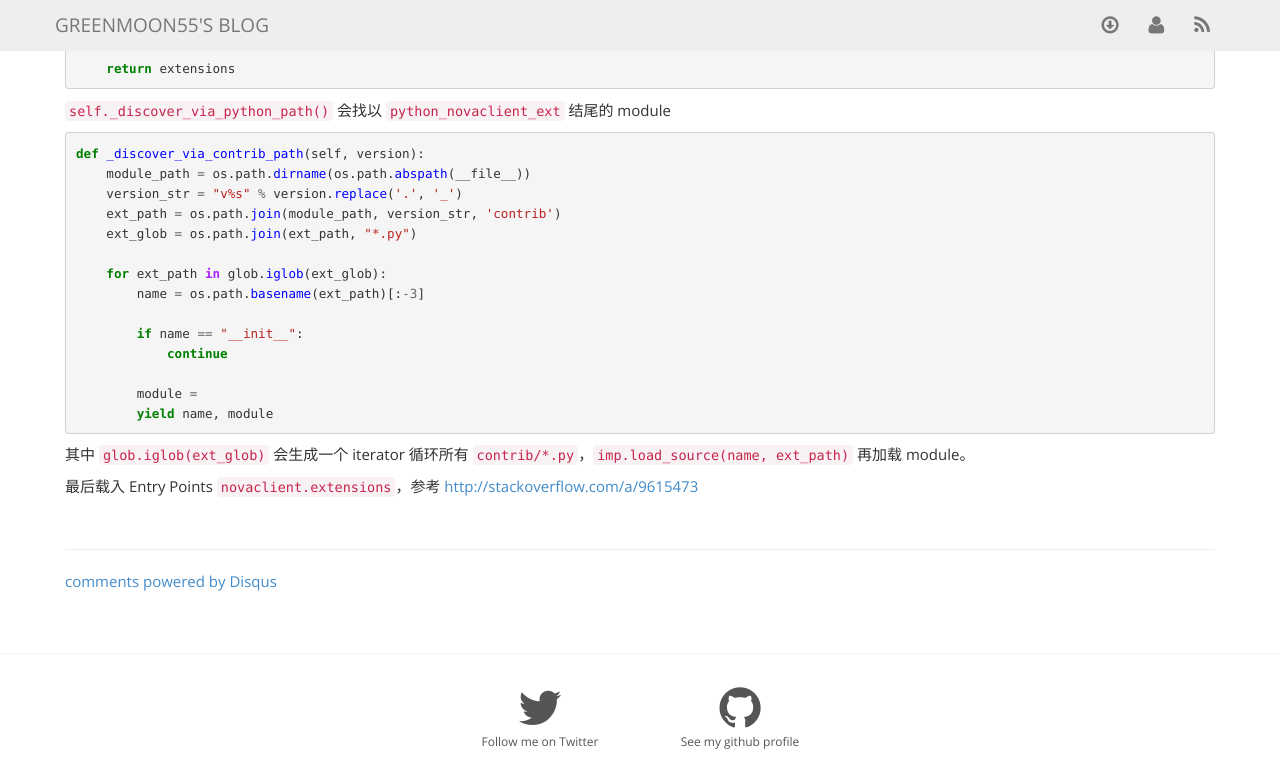
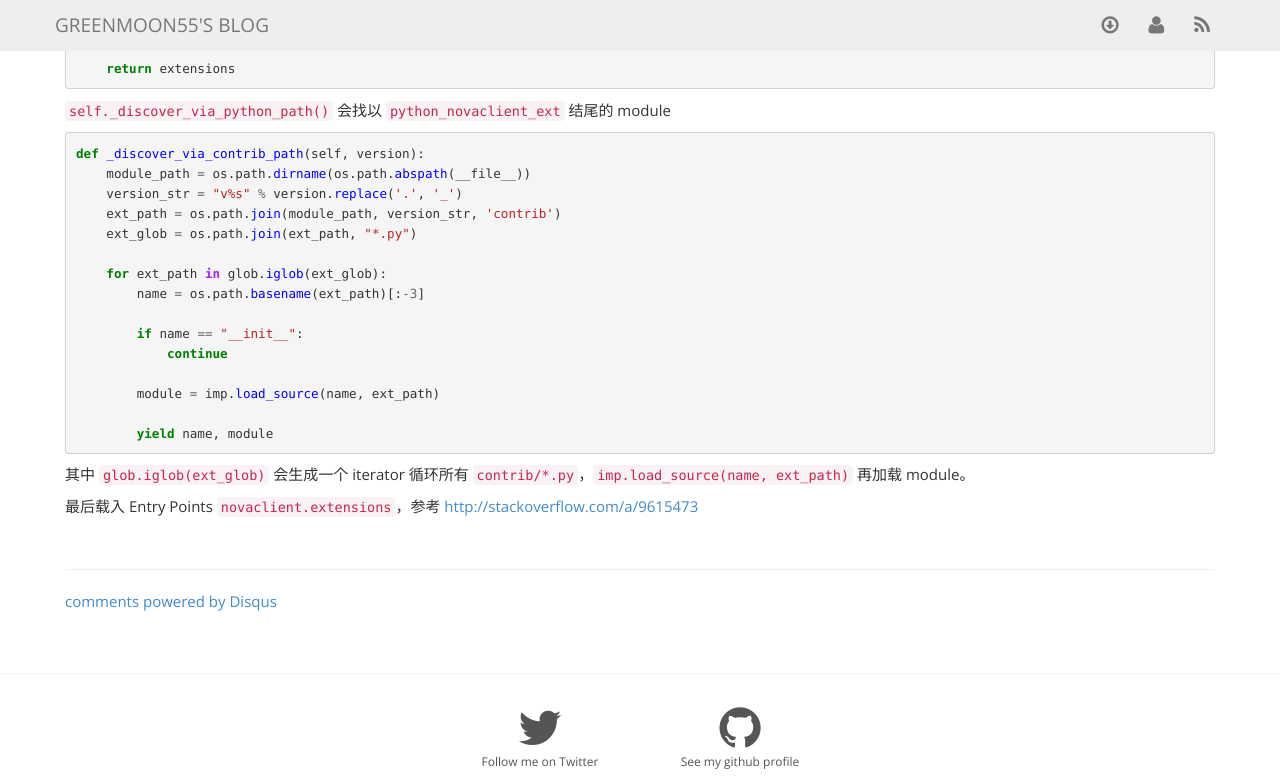
Before and after one commit to greenmoon55/greenmoon55.github.io, a Jekyll site: the page built from _posts/2014-10-28-python-novaclient.md, in a window 1280 px wide and 900 px high, scrolled down 762 px, cut to the strip 0-776 px from the top of the window. Built offline with Jekyll 4.4.1, drawn with Linux system fonts in a browser that asks for light colours; nearby versions of some CDN libraries; Markdown is read by kramdown in place of the engine named in the settings; comment, search, counter and statistics services are not loaded.

Commit message:
fix missing code

````diff
--- a/_posts/2014-10-28-python-novaclient.md
+++ b/_posts/2014-10-28-python-novaclient.md
@@ -61,7 +61,8 @@ def _discover_via_contrib_path(self, version):
         if name == "__init__":
             continue
 
-        module =
+        module = imp.load_source(name, ext_path)
+
         yield name, module
 ```
 其中 `glob.iglob(ext_glob)` 会生成一个 iterator 循环所有 `contrib/*.py`，`imp.load_source(name, ext_path)` 再加载 module。
````
